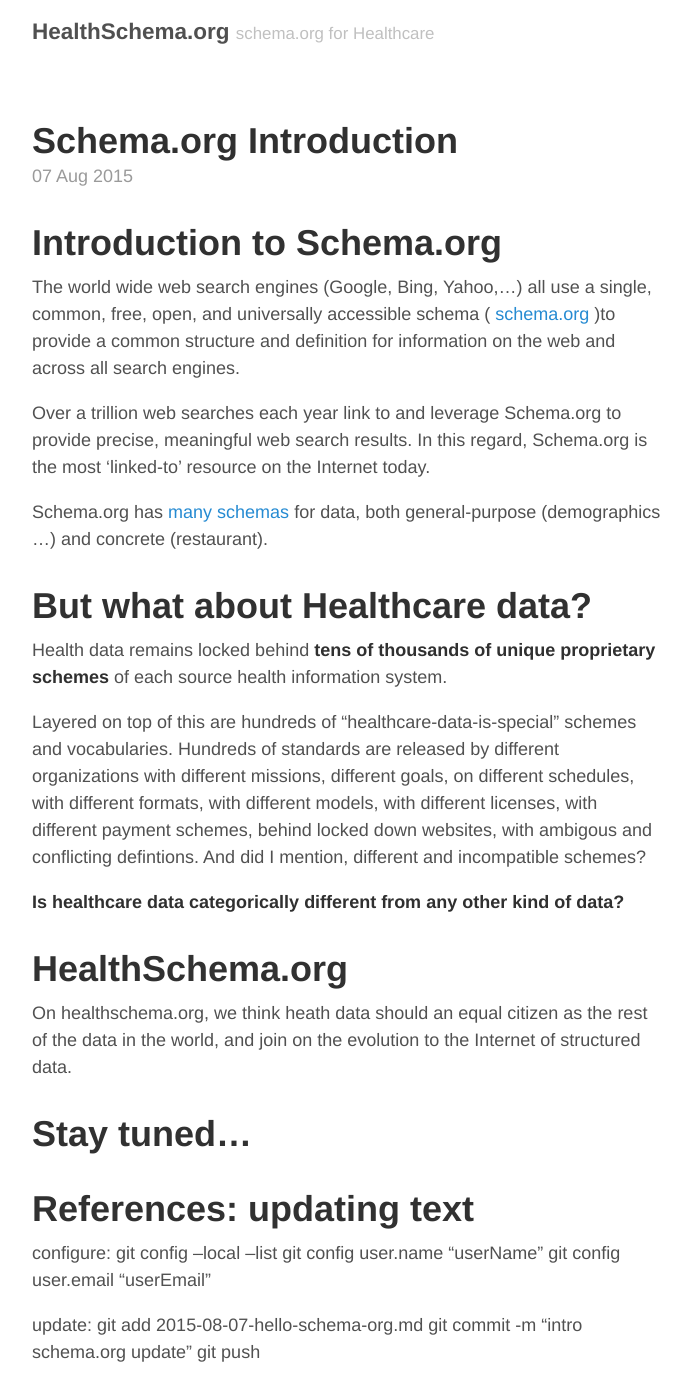
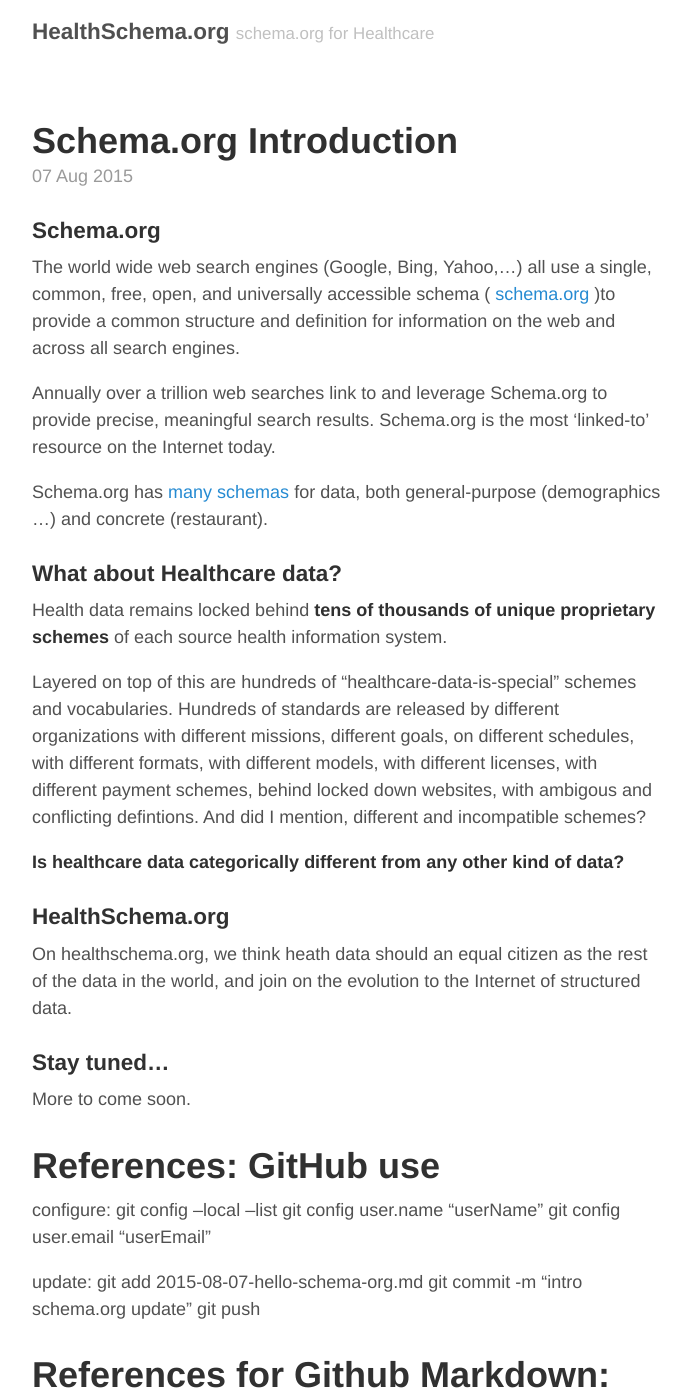
Before and after one commit to healthschema/healthschema.github.io, a Jekyll site: the page built from _posts/2015-08-07-hello-schema-org.md, in a window 1280 px wide and 1400 px high. Shown: the whole window, without its empty margins (293-984 px from the left). Built offline with Jekyll 4.4.1, drawn with Linux system fonts in a browser that asks for light colours.

Commit message:
intro schema.org update

```diff
--- a/_posts/2015-08-07-hello-schema-org.md
+++ b/_posts/2015-08-07-hello-schema-org.md
@@ -3,15 +3,15 @@
 title: Schema.org Introduction
 ---
 
-#Introduction to Schema.org
+###Schema.org
 The world wide web search engines (Google, Bing, Yahoo,...) all use a single, common, free, open, and universally accessible schema ( [schema.org](http://schema.org/) )to provide a common structure and definition for information on the web and across all search engines.
 
-Over a trillion web searches each year link to and leverage Schema.org to provide precise, meaningful web search results.  In this regard, Schema.org is the most 'linked-to' resource on the Internet today.
+Annually over a trillion web searches link to and leverage Schema.org to provide precise, meaningful search results.  Schema.org is the most 'linked-to' resource on the Internet today.
 
 Schema.org has [many schemas](http://schema.org/docs/schemas.html) for data, both general-purpose (demographics ...) and concrete (restaurant).
 
 
-#But what about Healthcare data?
+###What about Healthcare data?
 
 Health data remains locked behind  **tens of thousands of unique proprietary schemes** of each source health information system.
 
@@ -20,21 +20,23 @@
 **Is healthcare data categorically different from any other kind of data?**
 
 
-#HealthSchema.org
+###HealthSchema.org
 
 On healthschema.org, we think heath data should an equal citizen as the rest of the data in the world, and join on the evolution to the Internet of structured data.
 
 
 
-#Stay tuned...
+
+###Stay tuned...
+
+
+More to come soon.
 
 
 
 
 
-
-
-#References:  updating text
+#References:  GitHub use
 
 configure:
 git config --local --list
```
